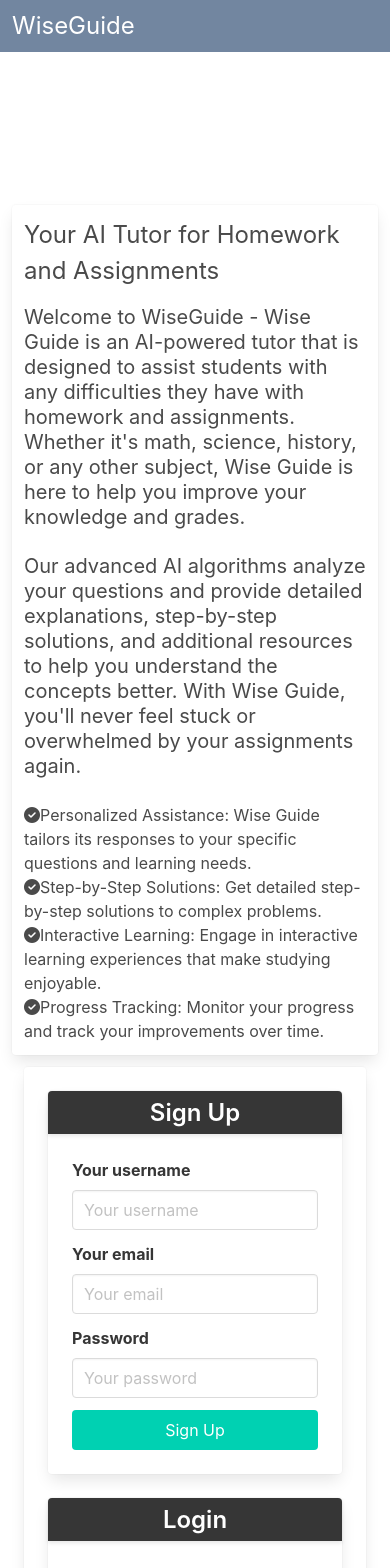
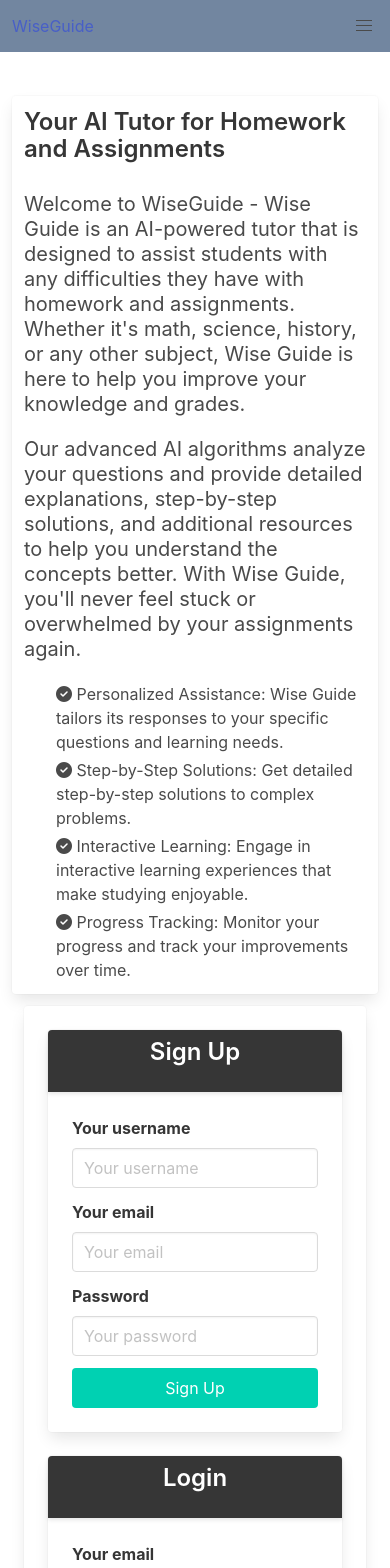
Before and after one commit to JABOWG/wise-guide, a React (Create React App) app in the folder client/: page /userform in a window 390 px wide. Shown: the top 1568 px of the page. Built offline with nearby package versions, Linux system fonts and the light colour scheme; the HTML template or start-up script is replaced by a standard one.

Commit message:
Fixed layout of app to be responsive for smaller screen sizes

```diff
--- a/client/src/App.js
+++ b/client/src/App.js
@@ -15,18 +15,14 @@
 import SingleSession from "./pages/SingleSession";
 import Sessions from "./pages/Sessions";
 
-import "./assets/css/App.css"
+import "./assets/css/App.css";
 
-// Construct our main GraphQL API endpoint
 const httpLink = createHttpLink({
   uri: "/graphql",
 });
 
-// Construct request middleware that will attach the JWT token to every request as an `authorization` header
 const authLink = setContext((_, { headers }) => {
-  // get the authentication token from local storage if it exists
   const token = localStorage.getItem("id_token");
-  // return the headers to the context so httpLink can read them
   return {
     headers: {
       ...headers,
@@ -36,19 +32,17 @@
 });
 
 const client = new ApolloClient({
-  // Set up our client to execute the `authLink` middleware prior to making the request to our GraphQL API
   link: authLink.concat(httpLink),
   cache: new InMemoryCache(),
 });
 
-// Here we creating the set of routes for the application
 function App() {
   return (
     <ApolloProvider client={client}>
       <Router>
-        <div className="flex-column justify-flex-start min-100-vh">
+        <div className="app">
           <Navbar />
-          <div className="container">
+          <div className="content">
             <Routes>
               <Route path="/" element={<Home />} />
               <Route path="/me" element={<Profile />} />
--- a/client/src/assets/css/App.css
+++ b/client/src/assets/css/App.css
@@ -1,5 +1,5 @@
 .navbar {
-  background-color: #7286A0;
+  background-color: #7286a0;
   position: fixed;
   top: 0;
   left: 0;
@@ -7,10 +7,19 @@
   z-index: 9999;
 }
 
-.navbar-item{
-    color: #FFFFFF;
+.custom-navbar-menu {
+  background-color: #7286a0;
 }
 
-.container {
-  padding-top: 10vh; /* Adjust the value based on your navbar's height */
+/* Home.css */
+.content {
+  margin-top: 60px; /* Adjust the margin-top value as needed */
 }
+
+.navbar-item {
+  color: #ffffff;
+}
+
+.custom-list li {
+  list-style-type: none;
+}
--- a/client/src/assets/css/Home.css
+++ b/client/src/assets/css/Home.css
@@ -1,5 +1,5 @@
 .session-content {
-  height: 15vh;
+  height: 20vh;
   color: #04030f;
 }
 
--- a/client/src/components/Navbar/index.js
+++ b/client/src/components/Navbar/index.js
@@ -1,52 +1,59 @@
-import React from "react";
+import React, { useState } from "react";
 import { Link } from "react-router-dom";
-import Authservice from "../../utils/auth";
 
 const Navbar = () => {
+  const [isMenuOpen, setIsMenuOpen] = useState(false);
+
+  const handleMenuToggle = () => {
+    setIsMenuOpen(!isMenuOpen);
+  };
+
   return (
-    <>
-      {/* Render the navigation bar */}
-      {Authservice.loggedIn() ? (
     <nav
-          className="navbar"
+      className="navbar is-fixed-top"
       role="navigation"
       aria-label="main navigation"
     >
       <div className="navbar-brand">
-            {/* Link to the home page */}
-            <Link to="/" className="navbar-item is-size-4">
-              Wise Guide
+        <Link to="/" className="navbar-item">
+          WiseGuide
         </Link>
+
+        <button
+          className={`navbar-burger burger ${isMenuOpen ? "is-active" : ""}`}
+          aria-label="menu"
+          aria-expanded={isMenuOpen ? "true" : "false"}
+          onClick={handleMenuToggle}
+        >
+          <span aria-hidden="true"></span>
+          <span aria-hidden="true"></span>
+          <span aria-hidden="true"></span>
+        </button>
       </div>
-          <div className="navbar-menu">
+
+      <div
+        className={`navbar-menu ${
+          isMenuOpen ? "is-active" : ""
+        } custom-navbar-menu`}
+        onClick={handleMenuToggle}
+      >
         <div className="navbar-end">
-              {/* Link to the sessions page */}
-              <Link to="/sessions" className="navbar-item is-size-4">
-                My Sessions
+          <Link to="/" className="navbar-item">
+            Home
           </Link>
-              {/* Link to the user's profile page */}
-              <Link to="/me" className="navbar-item is-size-4">
-                My Profile
+          <Link to="/me" className="navbar-item">
+            Profile
           </Link>
-              {/* Logout button */}
-              <Link
-                className="navbar-item is-size-4"
-                onClick={Authservice.logout}
-              >
-                Logout
+          <Link to="/sessions" className="navbar-item">
+            Sessions
+          </Link>
+          <Link to="/userform" className="navbar-item">
+            Log Out
           </Link>
         </div>
       </div>
     </nav>
-      ) : (
-        <nav className="navbar" role="navigation" aria-label="main navigation">
-          <div className="navbar-brand">
-            {/* Link to the home page */}
-            <div className="navbar-item is-size-4">WiseGuide</div>
-          </div>
-        </nav>
-      )}
-    </>
   );
 };
+
 export default Navbar;
--- a/client/src/components/SessionList/index.js
+++ b/client/src/components/SessionList/index.js
@@ -4,18 +4,19 @@
 const SessionList = ({ sessions, handleDeleteSession }) => {
   // Check if there are no sessions
   if (!sessions.length) {
-    return <h3>No Sessions Yet</h3>;
+    return (
+      <h3>
+        Looks like you have no sessions yet, Click the "create session" button
+        to get started!
+      </h3>
+    );
   }
 
   return (
-    <>
-      <h2 className="is-size-2 has-text-black has-text-weight-bold mb-5">
-        Recent Sessions
-      </h2>
     <div className="columns is-multiline">
       {/* Map over each session and create a card */}
       {sessions.map((session) => (
-          <div className="column is-one-third" key={session._id}>
+        <div className="column is-half" key={session._id}>
           <div className="card">
             <Link to={`/session/${session._id}`}>
               <div className="card-content session-content">
@@ -47,7 +48,6 @@
         </div>
       ))}
     </div>
-    </>
   );
 };
 
--- a/client/src/pages/Home.js
+++ b/client/src/pages/Home.js
@@ -1,18 +1,15 @@
 import React, { useEffect } from "react";
+import { useNavigate } from "react-router-dom";
 import { useQuery, useMutation } from "@apollo/client";
-import { useNavigate } from "react-router-dom";
-
 import { GET_RECENT_SESSIONS } from "../utils/queries";
 import { CREATE_SESSION, REMOVE_SESSION } from "../utils/mutations";
-
 import SessionList from "../components/SessionList";
 import AuthService from "../utils/auth";
-
 import "../assets/css/Home.css";
 
 const Home = () => {
   const navigate = useNavigate();
-  const limit = 5; // number of recent sessions we want to display on home page
+  const limit = 5; // number of recent sessions we want to display on the home page
 
   // useQuery hook to fetch all sessions
   const { loading, data, refetch } = useQuery(GET_RECENT_SESSIONS, {
@@ -35,17 +32,14 @@
 
   // Handle the creation of a new session
   const handleCreateSession = async (event) => {
+    event.preventDefault();
+
     try {
-      event.preventDefault();
-      // Create a new session
+      // Create the session
       const { data } = await createSession();
 
-      // redirect the user to the new session's page
-      const sessionId = data.createSession._id;
-      navigate(`/session/${sessionId}`);
-
-      // Refetch the recent sessions after the creation of a new session
-      refetch();
+      // Redirect the user to the session page
+      navigate(`/session/${data.createSession._id}`);
     } catch (err) {
       console.error(err);
     }
@@ -66,22 +60,32 @@
 
   // Check if the user is logged in
   if (!AuthService.loggedIn()) {
-    navigate("/userform"); // Redirect to the login page
+    navigate("/userform"); // Redirect to login page
     return null; // Render nothing else
   }
 
   return (
-    <main>
-      <div className="flex-row justify-center">
-        <div className="col-12 col-md-10 my-3">
-          <section className="mb-5">
-            <h1 className="is-size-1 has-text-black has-text-weight-bold mb-3">
-              Create a new session
+    <section className="section">
+      <div className="container">
+        <div className="columns is-centered is-multiline is-variable is-8">
+          <div className="column is-12-mobile is-8-tablet is-6-desktop">
+            <h1 className="title is-1 is-spaced has-text-black has-text-weight-bold">
+              Welcome to the Home Page
             </h1>
-            <button className="button is-success" onClick={handleCreateSession}>
+            <p className="subtitle is-5 has-text-black">
+              Start by creating a new session or browse your recent sessions.
+            </p>
+            <div className="buttons">
+              <button
+                className="button is-primary is-large"
+                onClick={handleCreateSession}
+              >
                 Create Session
               </button>
-          </section>
+            </div>
+          </div>
+          <div className="column is-12-mobile is-8-tablet is-6-desktop">
+            <h2 className="title is-3 has-text-black">Recent Sessions</h2>
             {loading ? (
               <div>Loading...</div>
             ) : (
@@ -92,7 +96,8 @@
             )}
           </div>
         </div>
-    </main>
+      </div>
+    </section>
   );
 };
 
--- a/client/src/pages/Sessions.js
+++ b/client/src/pages/Sessions.js
@@ -6,8 +6,6 @@
 import { REMOVE_SESSION } from "../utils/mutations";
 
 import AuthService from "../utils/auth";
-
-import "../assets/css/Sessions.css"
 
 const Sessions = () => {
   const navigate = useNavigate();
@@ -45,23 +43,36 @@
   // Check if the user has no sessions
   if (!sessions.length) {
     return (
-      <h3>Looks like you don't have any sessions yet. Let's get you started</h3>
+      <section className="section">
+        <div className="container">
+          <h1 className="title has-text-black has-text-weight-bold mb-5">
+            My Sessions
+          </h1>
+          <h3>
+            Looks like you have no sessions yet. Click the "create session"
+            button to get started!
+          </h3>
+        </div>
+      </section>
     );
   }
 
   // Render the list of sessions
   return (
-    <>
-      <br></br>
-      <h1 className="is-size-1 has-text-black has-text-weight-bold mb-5 is-outlined">
-        Here is a list of all your sessions
+    <section className="section">
+      <div className="container">
+        <h1 className="title has-text-black has-text-weight-bold mb-5">
+          My Sessions
         </h1>
         {loading ? (
           <div>Loading...</div>
         ) : (
-        <div className="columns is-multiline">
+          <div className="columns is-multiline is-centered is-variable is-8">
             {sessions.map((session) => (
-            <div className="column is-one-third" key={session._id}>
+              <div
+                className="column is-half-tablet is-one-third-desktop"
+                key={session._id}
+              >
                 <div className="card">
                   <Link to={`/session/${session._id}`}>
                     <div className="card-content session-content">
@@ -95,7 +106,8 @@
             ))}
           </div>
         )}
-    </>
+      </div>
+    </section>
   );
 };
 
--- a/client/src/pages/UserForm.js
+++ b/client/src/pages/UserForm.js
@@ -19,7 +19,7 @@
   });
 
   // Mutation functions for adding a user and logging in
-  const [addUser, { error : signupError, signupData }] = useMutation(ADD_USER);
+  const [addUser, { error: signupError, signupData }] = useMutation(ADD_USER);
   const [login, { error: loginError, loginData }] = useMutation(LOGIN_USER);
 
   // Event handler for signup form change
@@ -87,7 +87,11 @@
               Your AI Tutor for Homework and Assignments
             </h2>
             <p className="subtitle">
-              Welcome to WiseGuide - Wise Guide is an AI-powered tutor that is designed to assist students with any difficulties they have with homework and assignments. Whether it's math, science, history, or any other subject, Wise Guide is here to help you improve your knowledge and grades.
+              Welcome to WiseGuide - Wise Guide is an AI-powered tutor that is
+              designed to assist students with any difficulties they have with
+              homework and assignments. Whether it's math, science, history, or
+              any other subject, Wise Guide is here to help you improve your
+              knowledge and grades.
             </p>
             <p className="subtitle">
               Our advanced AI algorithms analyze your questions and provide
@@ -96,27 +100,25 @@
               Guide, you'll never feel stuck or overwhelmed by your assignments
               again.
             </p>
-            <ul>
-              <ul>
-                <i className="fas fa-check-circle"></i>
-                Personalized Assistance: Wise Guide tailors its responses to your
-                specific questions and learning needs.
-              </ul>
-              <ul>
-                <i className="fas fa-check-circle"></i>
-                Step-by-Step Solutions: Get detailed step-by-step solutions to
-                complex problems.
-              </ul>
-              <ul>
-                <i className="fas fa-check-circle"></i>
-                Interactive Learning: Engage in interactive learning experiences
-                that make studying enjoyable.
-              </ul>
-              <ul>
-                <i className="fas fa-check-circle"></i>
-                Progress Tracking: Monitor your progress and track your
-                improvements over time.
-              </ul>
+            <ul className="custom-list">
+              <li>
+                <i className="fas fa-check-circle"></i> Personalized Assistance:
+                Wise Guide tailors its responses to your specific questions and
+                learning needs.
+              </li>
+              <li>
+                <i className="fas fa-check-circle"></i> Step-by-Step Solutions:
+                Get detailed step-by-step solutions to complex problems.
+              </li>
+              <li>
+                <i className="fas fa-check-circle"></i> Interactive Learning:
+                Engage in interactive learning experiences that make studying
+                enjoyable.
+              </li>
+              <li>
+                <i className="fas fa-check-circle"></i> Progress Tracking:
+                Monitor your progress and track your improvements over time.
+              </li>
             </ul>
           </div>
           <div className="column">
```
Also changed, not shown: client/src/assets/css/Sessions.css (deleted), 1 other file (tests, documents, lock files or other folders). Lines whose indentation alone changed are shown as unchanged.
